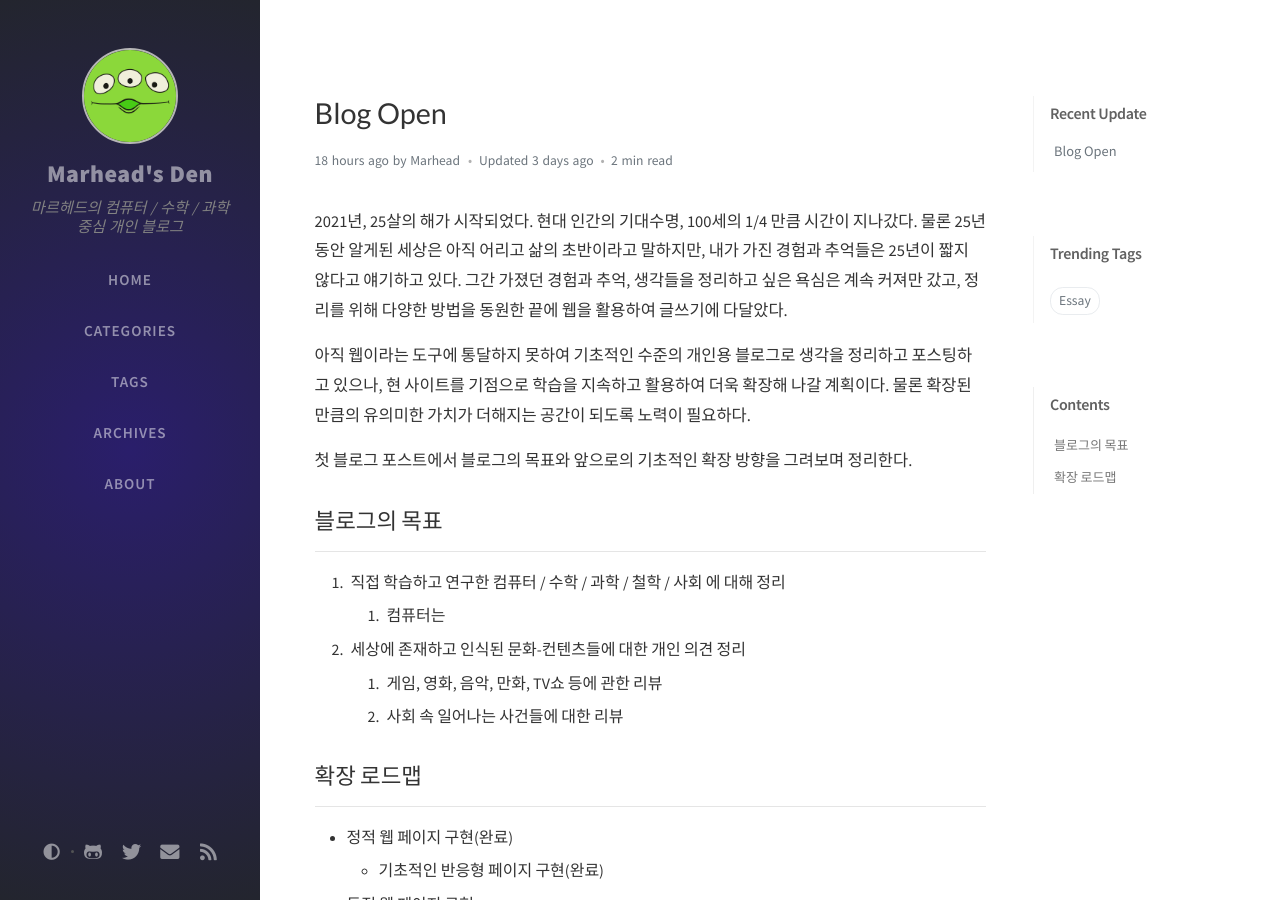
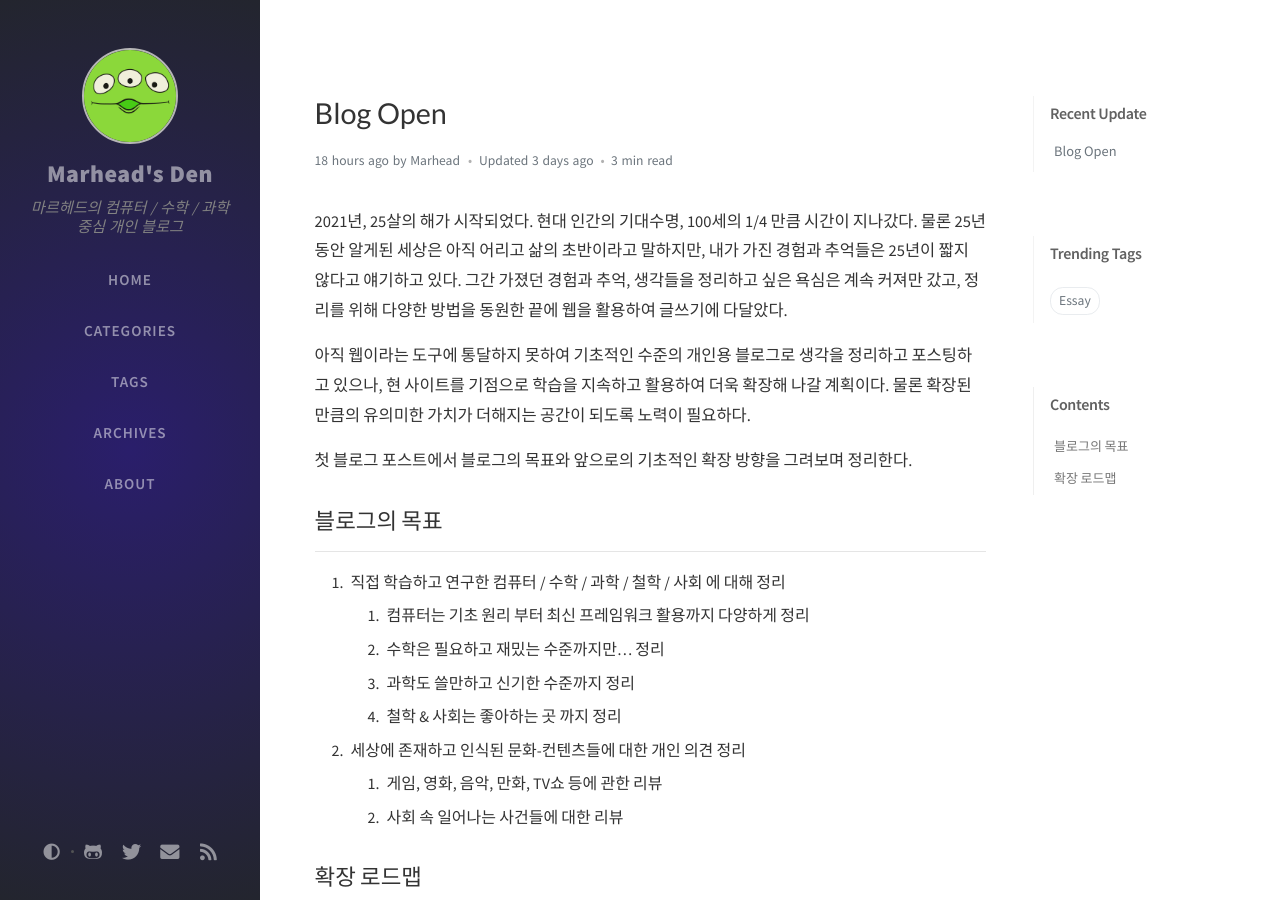
Before and after one commit to Marhead/Marhead.github.io, a Jekyll site: the page built from _posts/2021-01-05-first-post.md, in a window 1280 px wide and 900 px high. Built offline with Jekyll 4.4.1, drawn with Linux system fonts in a browser that asks for light colours; nearby versions of some CDN libraries; comment, search, counter and statistics services are not loaded.

Commit message:
Update 2021-01-05-first-post.md

```diff
--- a/_posts/2021-01-05-first-post.md
+++ b/_posts/2021-01-05-first-post.md
@@ -18,7 +18,10 @@
 ## 블로그의 목표
 ---
 1. 직접 학습하고 연구한 컴퓨터 / 수학 / 과학 / 철학 / 사회 에 대해 정리
-   1. 컴퓨터는
+   1. 컴퓨터는 기초 원리 부터 최신 프레임워크 활용까지 다양하게 정리
+   2. 수학은 필요하고 재밌는 수준까지만... 정리
+   3. 과학도 쓸만하고 신기한 수준까지 정리
+   4. 철학 & 사회는 좋아하는 곳 까지 정리
 2. 세상에 존재하고 인식된 문화-컨텐츠들에 대한 개인 의견 정리
    1. 게임, 영화, 음악, 만화, TV쇼 등에 관한 리뷰
    2. 사회 속 일어나는 사건들에 대한 리뷰
```
